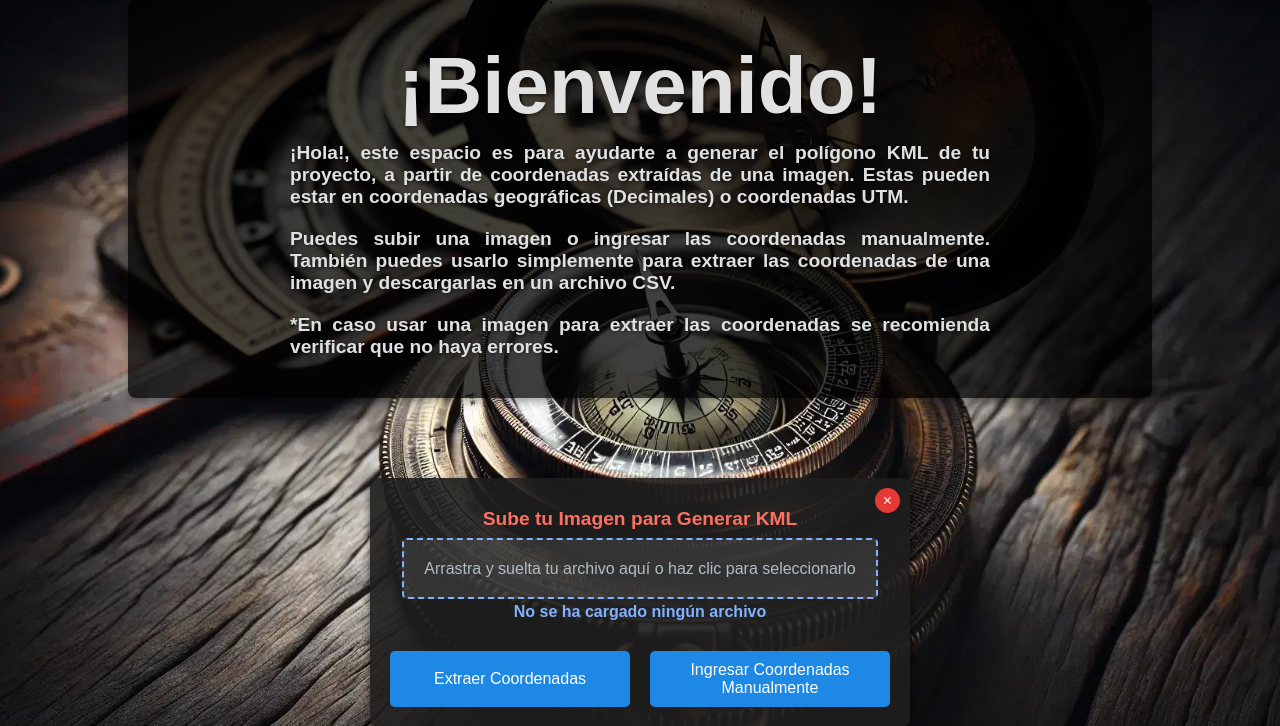
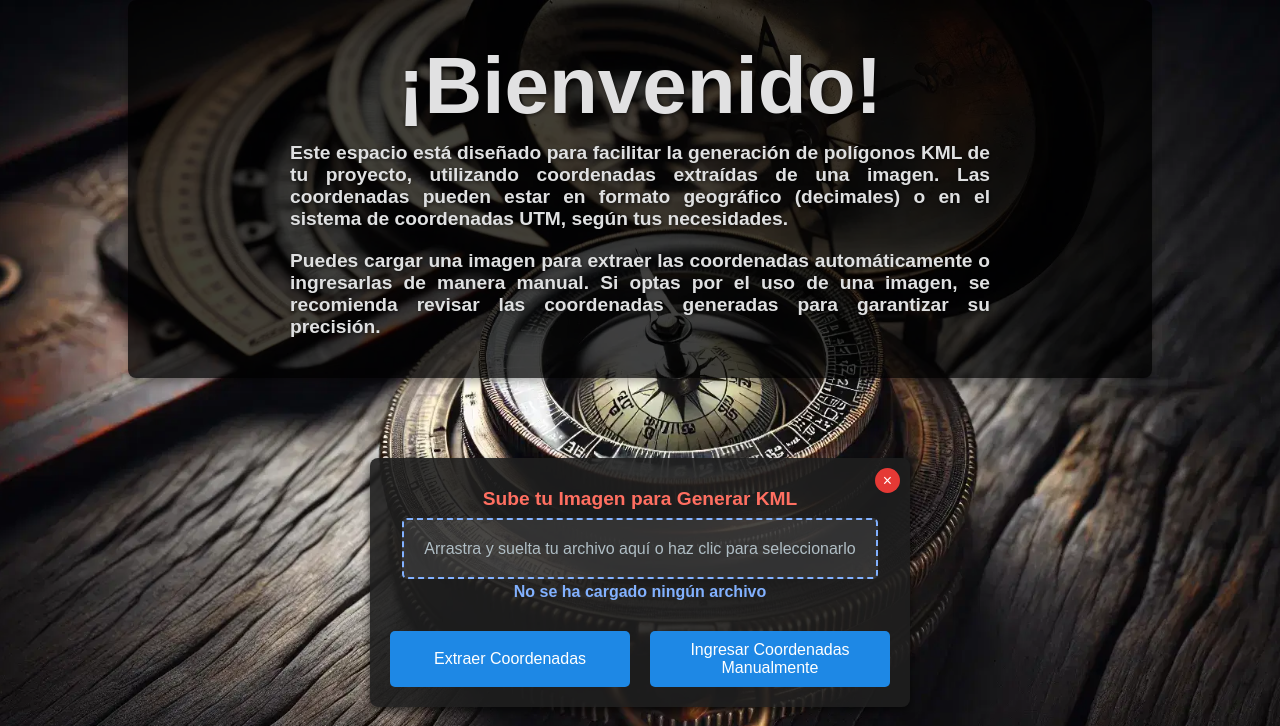
Before and after one commit to Erickdelpiero/kml, a Flask app: page / in a window 1280 px wide. Shown: the top 726 px of the page. Run offline with Flask 3, Linux system fonts and the light colour scheme.

Commit message:
Texto de bienvenida actualizado

```diff
--- a/templates/index.html
+++ b/templates/index.html
@@ -11,9 +11,8 @@
 <!-- Contenedor superior para el título y el texto de bienvenida -->
 <div class="header-container">
     <h1 class="welcome-title">¡Bienvenido!</h1>
-    <p class="welcome-text">¡Hola!, este espacio es para ayudarte a generar el polígono KML de tu proyecto, a partir de coordenadas extraídas de una imagen. Estas pueden estar en coordenadas geográficas (Decimales) o coordenadas UTM.</p>
-    <p class="welcome-text">Puedes subir una imagen o ingresar las coordenadas manualmente. También puedes usarlo simplemente para extraer las coordenadas de una imagen y descargarlas en un archivo CSV.</p>
-    <p class="welcome-text">*En caso usar una imagen para extraer las coordenadas se recomienda verificar que no haya errores.</p>
+    <p class="welcome-text">Este espacio está diseñado para facilitar la generación de polígonos KML de tu proyecto, utilizando coordenadas extraídas de una imagen. Las coordenadas pueden estar en formato geográfico (decimales) o en el sistema de coordenadas UTM, según tus necesidades.</p>
+    <p class="welcome-text">Puedes cargar una imagen para extraer las coordenadas automáticamente o ingresarlas de manera manual. Si optas por el uso de una imagen, se recomienda revisar las coordenadas generadas para garantizar su precisión.</p>
 </div>
 
 <!-- Contenedor inferior para el formulario de carga de archivos -->
```
Also changed, not shown: uploads/pasted_image.png.
